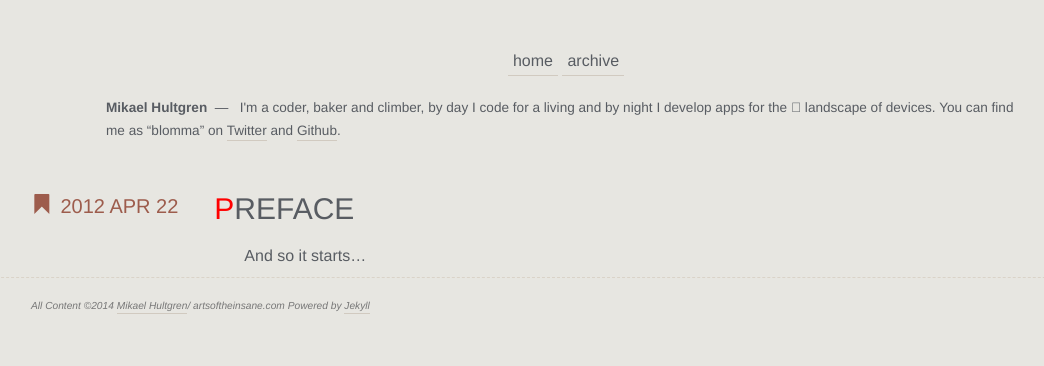
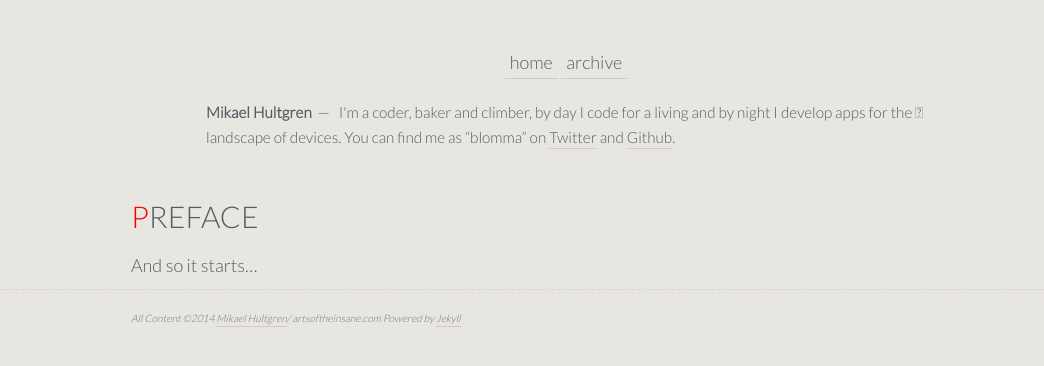
Before and after one commit to blomma/www.artsoftheinsane.com, a Jekyll site: the page built from _posts/2012-04-22-Preface.md, in a window 1280 px wide. Shown: the top 366 px of the page, without its empty margins (74-1118 px from the left). Built offline with Jekyll 4.4.1, drawn with Linux system fonts in a browser that asks for light colours; nearby versions of some CDN libraries.

Commit message:
Updated style

```diff
--- a/_layouts/default.html
+++ b/_layouts/default.html
@@ -8,6 +8,8 @@
     <meta name="author" content="Mikael Hultgren">
 
     <title>{{ site.name }}</title>
+
+    <link href='http://fonts.googleapis.com/css?family=Lato:300' rel='stylesheet' type='text/css'>
 
     <!-- Bootstrap -->
     <link href="/css/bootstrap.min.css" rel="stylesheet">
--- a/_layouts/post.html
+++ b/_layouts/post.html
@@ -5,11 +5,7 @@
 <article class="blog-post">
     <div class="row">
         <header>
-            <div class="col-md-2" >
-                <span class="glyphicon glyphicon-bookmark blog-post-meta-glyph"></span>
-                <span class="blog-post-meta">{{ page.date | date:"%Y"}} {{ page.date | date:"%b" | upcase}} {{ page.date | date:"%d"}}</span>
-            </div>
-            <div class="col-md-10">
+            <div class="col-md-12">
                 <h2 class="blog-post-title">
                     {{ page.title | upcase}}
                 </h2>
@@ -17,8 +13,7 @@
         </header>
     </div>
     <div class="row">
-        <div class="col-md-2"></div>
-        <div class="col-md-10">
+        <div class="col-md-12">
             <section class="blog-post-content">
                 {{ content }}
             </section>
--- a/css/style.css
+++ b/css/style.css
@@ -3,10 +3,11 @@
  */
 
 body {
+    font-family: 'Lato', sans-serif;
     padding-bottom: 20px;
     background: #e7e6e1;
     color: #585c62;
-    font-size: 16px;
+    font-size: 18px;
 }
 
 img {
@@ -49,7 +50,7 @@
 
 @media screen and (min-width: 768px) {
     .container-fluid {
-        max-width: 1100px;
+        max-width: 900px;
     }
 }
 
@@ -134,9 +135,9 @@
     border-bottom: #030303 1px solid;
 }
 
-.blog-post-content > p:first-child {
+/*.blog-post-content > p:first-child {
     text-indent: 30px;
-}
+}*/
 
 .footer {
     padding-top: 19px;
```
Also changed, not shown: index.html (+2 -7 lines).
